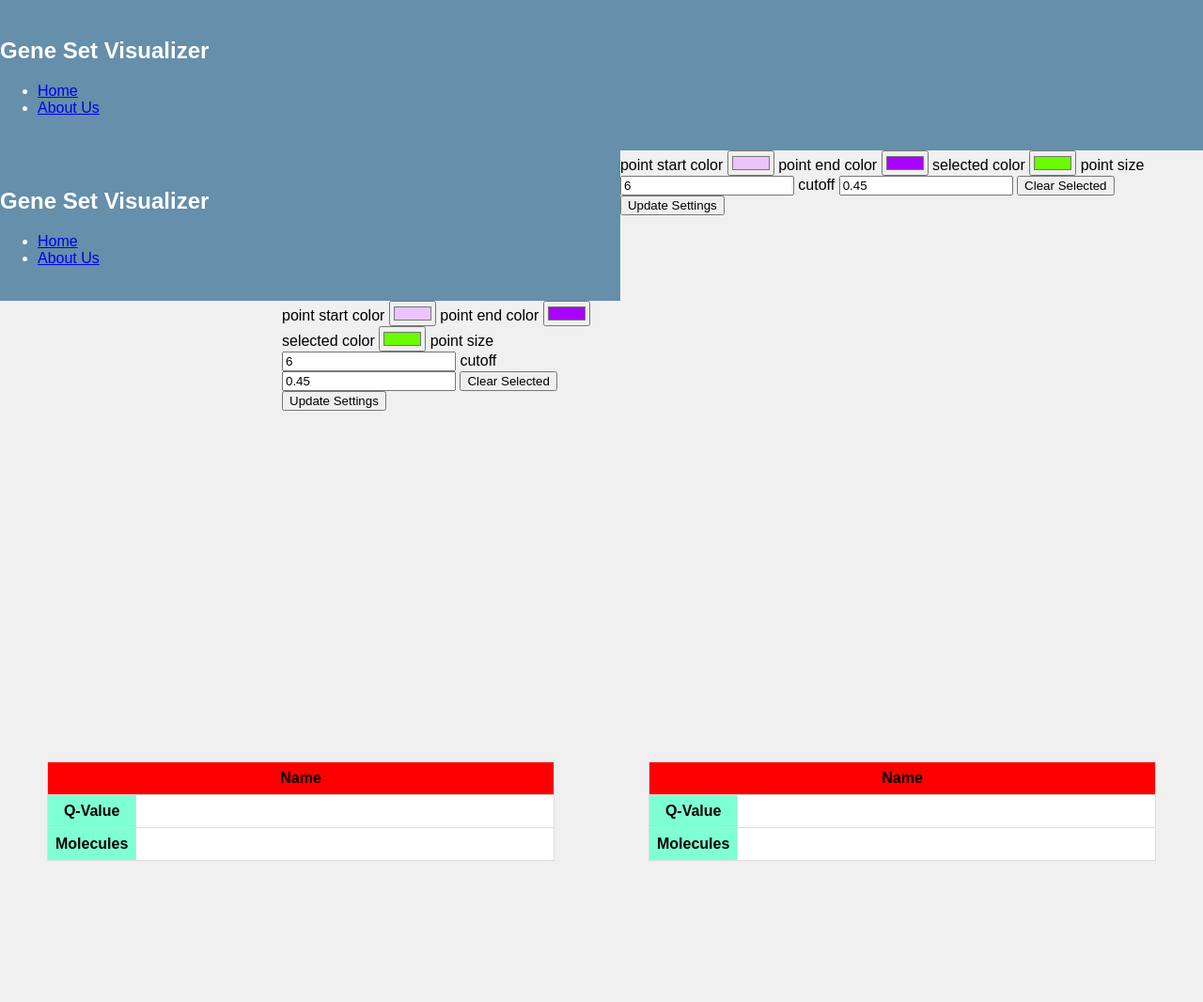
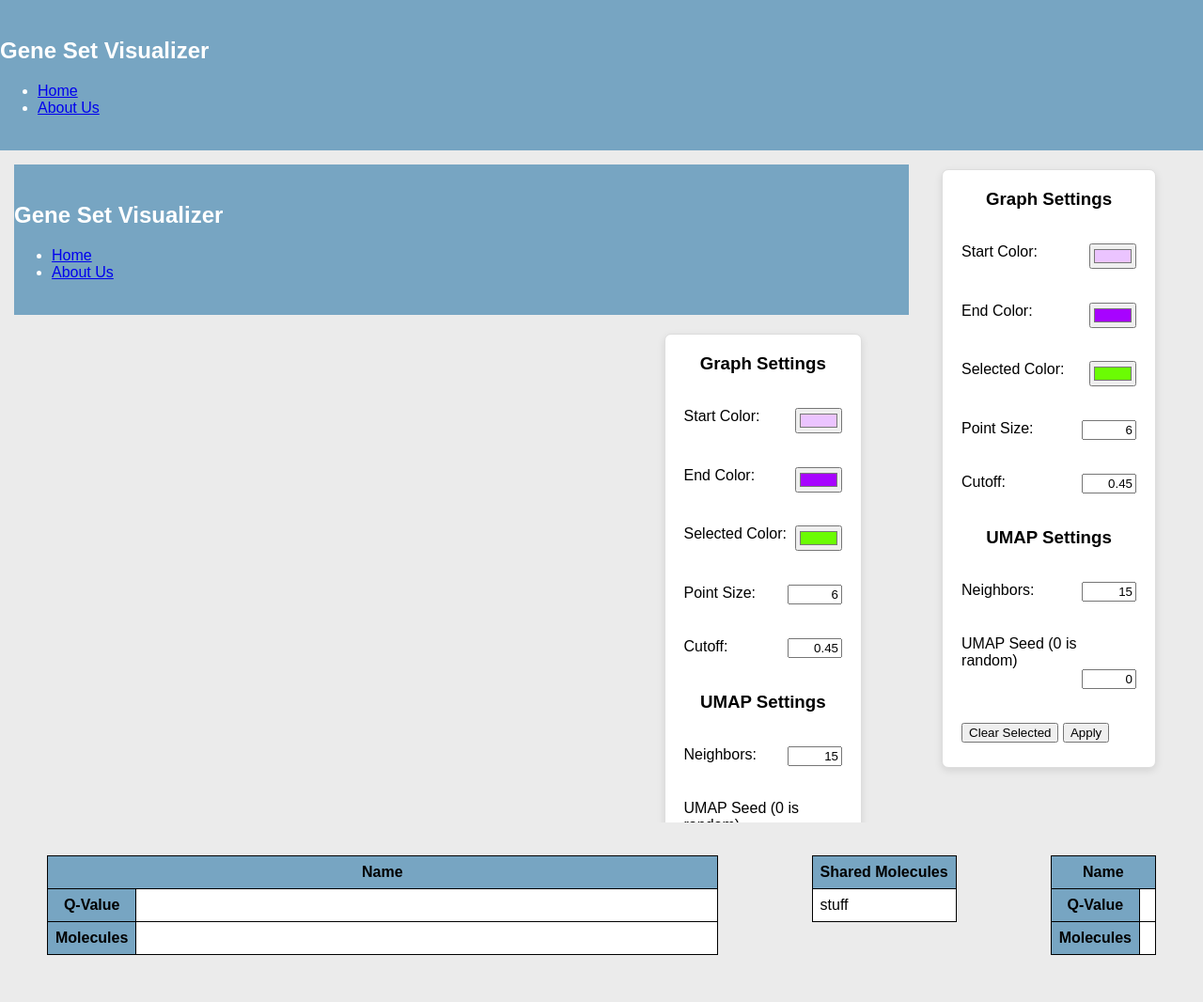
Before and after one commit to JasonCourtois/Gene-Set-Plot, a Django app: template myapp/templates/base.html in a window 1280 px wide. Shown: the whole page at 94% size. Before the commit the page ends 916 px from the top, so only its background shows below. Run offline with Django 3.2, Linux system fonts and the light colour scheme; the template is opened without the code that fills it, so the values that code supplies are empty.

Commit message:
trying to rework shared molecule thing, look into changing colorscale??

```diff
--- a/myapp/templates/base.html
+++ b/myapp/templates/base.html
@@ -27,24 +27,75 @@
       </nav>
     </div>
     <div class="graph-container">
-    <iframe
-      id="graph"
-      src="{% url 'read_graph' %}"
-      frameborder="0"
-    ></iframe>
+      <iframe id="graph" src="{% url 'read_graph' %}" frameborder="0"></iframe>
       <div class="settings">
-      <label for="point-start-color">point start color</label>
-      <input type="color" id="point-start-color" name="point-start-color" value="#EBC4FF" />
-      <label for="point-end-color">point end color</label>
-      <input type="color" id="point-end-color" name="point-end-color" value="#A703FF" />
-      <label for="selected-color">selected color</label>
-      <input type="color" id="selected-color" name="selected-color" value="#6bfc03" />
-      <label for="point-size">point size</label>
-      <input type="number" id="point-size" name="point-size" value="6" step="any"/>
-      <label for="cutoff">cutoff</label>
-      <input type="number" id="cutoff" name="cutoff" value="0.45" step="any"/>
+        <div class="visual-title"><h3>Graph Settings</h3></div>
+        <div class="setting-pair">
+          <label for="point-start-color">Start Color:</label>
+          <input
+            type="color"
+            id="point-start-color"
+            name="point-start-color"
+            value="#EBC4FF"
+          />
+        </div>
+        <div class="setting-pair">
+          <label for="point-end-color">End Color:</label>
+          <input
+            type="color"
+            id="point-end-color"
+            name="point-end-color"
+            value="#A703FF"
+          />
+        </div>
+        <div class="setting-pair">
+          <label for="selected-color">Selected Color:</label>
+          <input
+            type="color"
+            id="selected-color"
+            name="selected-color"
+            value="#6bfc03"
+          />
+        </div>
+        <div class="setting-pair">
+          <label for="point-size">Point Size:</label>
+          <input
+            type="numeric"
+            id="point-size"
+            name="point-size"
+            value="6"
+            step="0.01"
+          />
+        </div>
+        <div class="setting-pair">
+          <label for="cutoff">Cutoff:</label>
+          <input
+            type="numeric"
+            id="cutoff"
+            name="cutoff"
+            value="0.45"
+            step="0.01"
+          />
+        </div>
+        <div class="umap-title"><h3>UMAP Settings</h3></div>
+        <div class="setting-pair">
+          <label for="neighbors">Neighbors:</label>
+          <input
+            type="numeric"
+            id="neighbors"
+            name="neighbors"
+            value="15"
+            step="1"
+          />
+        </div>
+        <div class="setting-pair">
+          <label for="seed">UMAP Seed (0 is random)</label>
+          <input type="numeric" id="seed" name="seed" value="0" step="1" />
+        </div>
+        <div class="button-container">
           <button onclick="clearSelected()">Clear Selected</button>
-      <button onclick="updateSettings()">Update Settings</button>
+          <button onclick="updateSettings()">Apply</button>
+        </div>
         <script src="{% static 'myapp/js/update_settings.js' %}"></script>
       </div>
     </div>
@@ -59,17 +110,23 @@
           </thead>
           <tbody>
             <tr>
-          <th>Q-Value</td>
+              <th>Q-Value</th>
               <td id="qvalue-1"></td>
             </tr>
             <tr>
-          <th>Molecules</td>
+              <th>Molecules</th>
               <td id="molecules-1"></td>
             </tr>
           </tbody>
         </table>
       </div>
-    <div class="table-wrapper">
+      <div class="shared-wrapper">
+        <table id="shared">
+          <tr><th>Shared Molecules</th></tr>
+          <tr><td>stuff</td></tr>
+        </table>
+      </div>
+      <div class="shared-wrapper">
         <table id="table-2">
           <thead>
             <tr>
@@ -78,11 +135,11 @@
           </thead>
           <tbody>
             <tr>
-          <th>Q-Value</td>
+              <th>Q-Value</th>
               <td id="qvalue-2"></td>
             </tr>
             <tr>
-          <th>Molecules</td>
+              <th>Molecules</th>
               <td id="molecules-2"></td>
             </tr>
           </tbody>
--- a/myapp/urls.py
+++ b/myapp/urls.py
@@ -3,6 +3,7 @@ from . import views
 
 urlpatterns = [
     path('', views.home, name='home'),
+    path('read-output/<str:umapSettings>', views.read_output_config, name='read_output_config'),
     path('read-output/', views.read_output, name='read_output'),
     path('read-graph/', views.read_graph, name='read_graph')
 ]
--- a/static/myapp/css/style.css
+++ b/static/myapp/css/style.css
@@ -2,21 +2,21 @@ body {
   margin: 0;
   padding: 0;
   height: 100svh;
-    background-color: #f0f0f0;
+  background-color: rgb(235, 235, 235);
   font-family: Arial, sans-serif;
 }
 
 #graph {
   width: 100%;
   height: 100%;
+  margin: 15px;
 }
-
 
 .graph-container {
   display: flex;
   justify-content: center;
   align-items: flex-start;
-    height: 75%;
+  height: 700px;
   flex-shrink: 0;
 }
 
@@ -43,30 +43,64 @@ body {
   width: 100%;
   table-layout: auto;
   border-collapse: collapse;
-    background-color: #fff;
+  background-color: #ffffff;
   border: 1px solid #ddd;
   text-align: left;
 }
 
-  th, td {
+th,
+td {
   padding: 8px;
-    border: 1px solid #ddd;
+  border: 1px solid #000000;
 }
 
 thead {
-    background-color: #ff0000;
+  background-color: #77a5c2;
   text-align: center;
 }
 
 tbody th {
-    background-color: aquamarine;
+  background-color:#77a5c2;
   text-align: center;
   vertical-align: top;
   width: 10%;
 }
 
 .nav-bar {
-    background-color: #658faa;
+  background-color: #77a5c2;
   color: #fff;
   padding: 20px 0;
 }
+
+.settings {
+  background-color: #ffffff;
+  border: 1px solid #ddd;
+  box-shadow: 0 3px 9px rgba(0, 0, 0, 0.1);
+  border-radius: 7px;
+  display: grid;
+  row-gap: 5%;
+  height: 85%;
+  padding: 20px;
+  margin: 20px;
+  margin-right: 50px;
+  width: 250px;
+}
+
+.settings label {
+  float: left;
+}
+.settings input {
+  float: right;
+  text-align: right;
+  width: 50px;
+}
+
+.visual-title h3 {
+  margin: 0px;
+  text-align: center;
+}
+
+.umap-title h3 {
+  margin: 0px;
+  text-align: center;
+}
--- a/static/myapp/js/modify_selected.js
+++ b/static/myapp/js/modify_selected.js
@@ -8,19 +8,34 @@ function updateContent() {
     return;
   }
 
+  let shared = "";
+  let set1 = "";
+  let set2 = "";
+
   if (selecteditems.length === 0) {
     clearTable(1, 2);
     return;
   } else if (selecteditems.length === 1) {
     clearTable(2, 2);
+  } else {
+    console.log(selecteditems);
+    set1 = new Set(selecteditems[0]["molecules"].split(" "));
+    set2 = new Set(selecteditems[1]["molecules"].split(" "));
+
+    let result = findIntersectionAndDifference(set1, set2)
+
+    shared = [...result[0]].join(" ")
+    set1 = [...result[1]].join(" ")
+    set2 = [...result[2]].join(" ")
   }
 
   for (let i = 0; i < selecteditems.length; i++) {
     let qvalue = document.getElementById("qvalue-" + (i + 1));
+    let set_name = document.getElementById("set-name-" + (i + 1));
+    let molecules = document.getElementById("molecules-" + (i + 1));
+
     qvalue.innerHTML = selecteditems[i]["qValue"];
-    let set_name = document.getElementById("set-name-" + (i + 1));
     set_name.innerHTML = "Name: " + selecteditems[i]["setName"];
-    let molecules = document.getElementById("molecules-" + (i + 1));
     molecules.innerHTML = selecteditems[i]["molecules"];
   }
 }
@@ -31,6 +46,7 @@ updateContent();
 // Listen for changes in local storage and update content accordingly
 window.addEventListener("storage", function (e) {
   if (e.key === "selected") {
+    console.log("bruh?");
     updateContent();
   }
 });
@@ -46,6 +62,23 @@ function clearTable(start, stop) {
   }
 }
 
+function findIntersectionAndDifference(set1, set2) {
+  const intersection = new Set();
+  const difference1 = new Set();
+  const difference2 = set2;
+  console.log(set2);
+  for (let i of set1) {
+    if (set2.has(i)) {
+      intersection.add(i);
+      difference2.delete(i);
+    } else {
+      difference1.add(i);
+    }
+  }
+
+  return [intersection, difference1, difference2];
+}
+
 let iframe = document.getElementById("graph").contentWindow;
 
 function clearSelected() {
--- a/static/myapp/js/update_settings.js
+++ b/static/myapp/js/update_settings.js
@@ -3,6 +3,8 @@ const pointStartColor = document.getElementById("point-start-color");
 const pointEndColor = document.getElementById("point-end-color");
 const selectedColor = document.getElementById("selected-color");
 const cutoff = document.getElementById("cutoff");
+const seed = document.getElementById("seed");
+const neighbors = document.getElementById("neighbors");
 
 const defaultSettings = {
   pointSize: "6",
@@ -10,6 +12,9 @@ const defaultSettings = {
   pointEndColor: "#a703ff",
   selectedColor: "#6bfc03",
   cutoff: "0.45",
+  seed: "0",
+  neighbors: "15",
+  umapChange: false,
 };
 
 if (localStorage.getItem("settings") !== null) {
@@ -26,6 +31,8 @@ function displayValues(settings) {
   pointEndColor.value = settings["pointEndColor"];
   selectedColor.value = settings["selectedColor"];
   cutoff.value = settings["cutoff"];
+  seed.value = settings["seed"];
+  neighbors.value = settings["neighbors"];
 }
 
 function updateSettings() {
@@ -35,6 +42,20 @@ function updateSettings() {
     pointEndColor: pointEndColor.value,
     selectedColor: selectedColor.value,
     cutoff: cutoff.value,
+    seed: seed.value,
+    neighbors: neighbors.value,
+    umapChange: false,
   };
+
+  let oldSettings = JSON.parse(localStorage.getItem("settings"));
+
+  if (
+    settings.seed !== oldSettings["seed"] ||
+    settings.neighbors !== oldSettings["neighbors"]
+  ) {
+    settings.umapChange = true;
+    settings.umap = settings.neighbors + "-" + settings.seed;
+  }
+
   localStorage.setItem("settings", JSON.stringify(settings));
 }
```
Also changed, not shown: myapp/gene_test.py (+16 -2 lines), myapp/templates/graph.html (+196 -136 lines), myapp/views.py (+6 -1 lines). Lines whose indentation alone changed are shown as unchanged.
